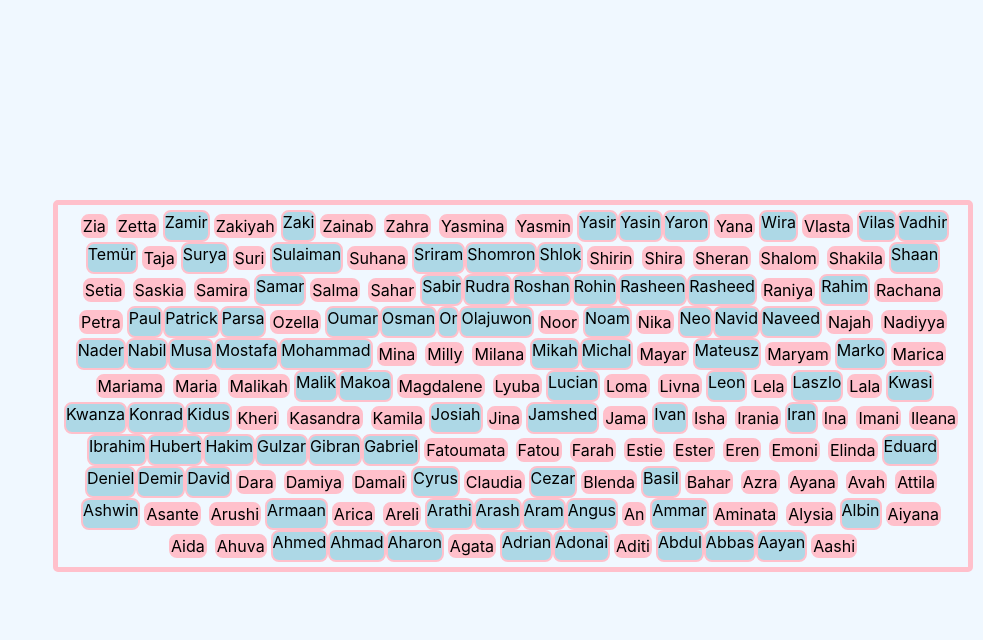
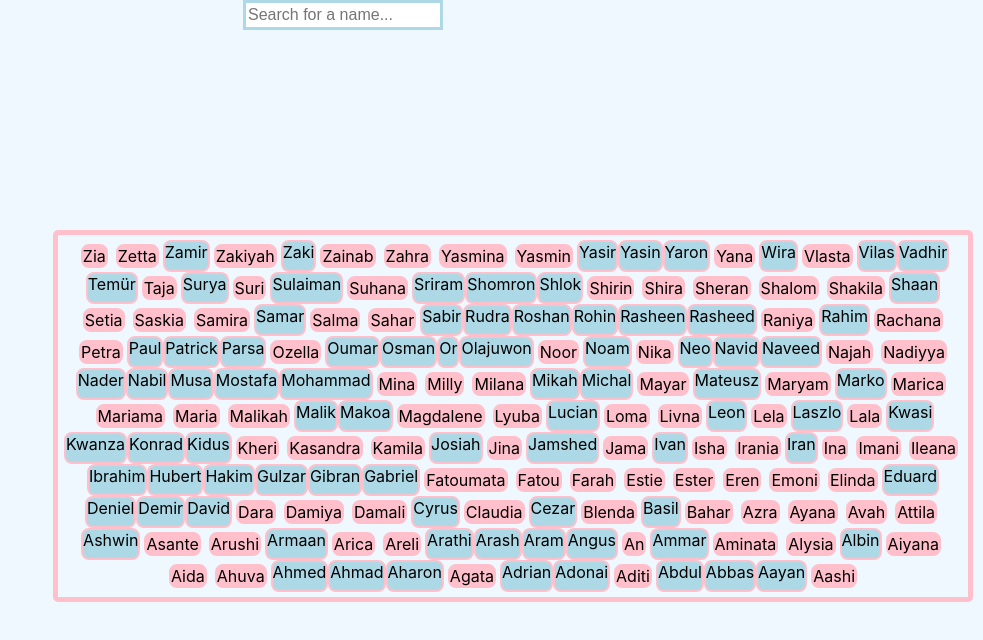
Before and after one commit to cyeburu/baby-name-react, a React (Create React App) app: page / in a window 1280 px wide. Shown: the top 640 px of the page, without its empty margins (297-1280 px from the left). Built offline with nearby package versions, Linux system fonts and the light colour scheme.

Commit message:
Searchbtn done

```diff
--- a/src/App.css
+++ b/src/App.css
@@ -37,3 +37,11 @@ ul {
 .m {
   background-color: lightblue;
 }
+.searchbtn {
+  display: flex;
+  margin: auto;
+  width: 200px;
+  height: 30px;
+  border: 3px solid lightblue;
+  font: message-box;
+}
--- a/src/App.js
+++ b/src/App.js
@@ -1,13 +1,25 @@
-import React from 'react';
-
+import React, { useState } from 'react';
+import SearchButton from "./SearchButton"
 import './App.css';
 import ListOfBabyNames from './ListOfBabyNames'
+import BabyNamesData from "./BabyNamesData.json"
 
 function App() {
+  const [text, setText] = useState("");
+
+  const filteredNames = BabyNamesData.filter(baby => baby.name.toLowerCase().includes(text.toLowerCase()));
   return (
     <div className="nameContainer">
       <header className="App-header">
-        <ListOfBabyNames />
+        <input
+          value={text}
+          className="searchbtn"
+          type="search"
+          placeholder="Search for a name..."
+          onChange={e => setText(e.target.value)}
+        />
+        {/* <SearchButton /> */}
+        <ListOfBabyNames names={filteredNames} />
       </header>
     </div>
   );
--- a/src/ListOfBabyNames.js
+++ b/src/ListOfBabyNames.js
@@ -1,12 +1,12 @@
 import React from "react";
-import BabyNamesData from './BabyNamesData.json'
 
 
-function ListOfBabyNames() {
+
+function ListOfBabyNames(props) {
     return (
         <ul className="container" >
-            {BabyNamesData.sort((a, b) => a.name > b.name ? -1 : 1).map((name) => {
-                return (<li className={name.sex}>{(name.name)} </li>)
+            {props.names.sort((a, b) => a.name > b.name ? -1 : 1).map((name, index) => {
+                return (<li className={name.sex} key={index}>{(name.name)} </li>)
             })}
         </ul>
     )
--- /dev/null
+++ b/src/SearchButton.js
@@ -0,0 +1,17 @@
+import React from "react"
+
+const SearchButton = () => {
+    function searchInput(event) {
+        let userInput = event.target.value
+
+    }
+    return (
+        <div>
+            <input onClick={searchInput} className="searchbtn" type="search" placeholder="Search for a name..."></input>
+        </div>
+
+    )
+
+}
+
+export default SearchButton
```
